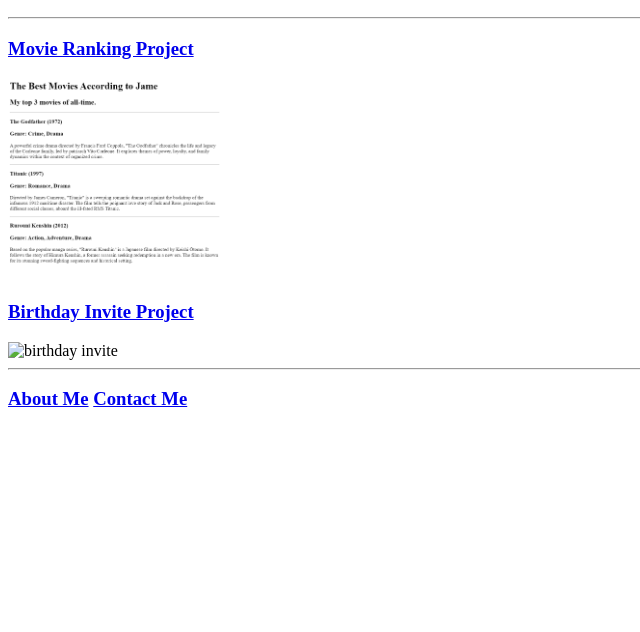
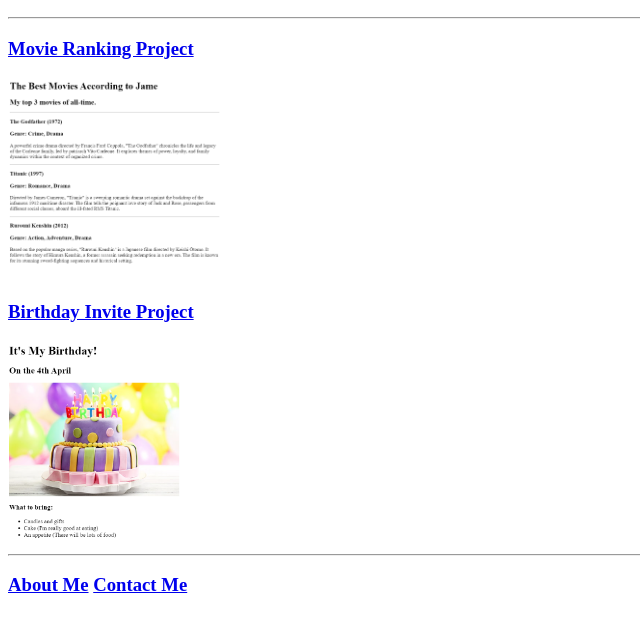
Before and after one commit to Moongjamewah/html-portfolio-first-testing-, a plain HTML site: page index.html in a window 1280 px wide. Shown: the part 110-742 px from the top of the page, without its empty margins (0-640 px from the left). Drawn offline with Linux system fonts and the light colour scheme.

Commit message:
index.html

```diff
--- a/index.html
+++ b/index.html
@@ -30,7 +30,7 @@ https://developer.mozilla.org/en-US/docs/Web/HTML/Element/img#attr-height -->
     <img src="./assets/images/fav-mov.png" alt="movie ranking" height="200"/>
 
     <h3><a href="./public/birthday-invite.html">Birthday Invite Project</a></h3>
-    <img src="./assets/images/birthday-invite.png" alt="birthday invite" height="200"/>
+    <img src="./assets/images/bd-invite.png" alt="birthday invite" height="200"/>
     <hr />
 
     <h3><a href="./public/about.html">About Me</a> <a href="./public/contact.html">Contact Me</a></h3>
```
